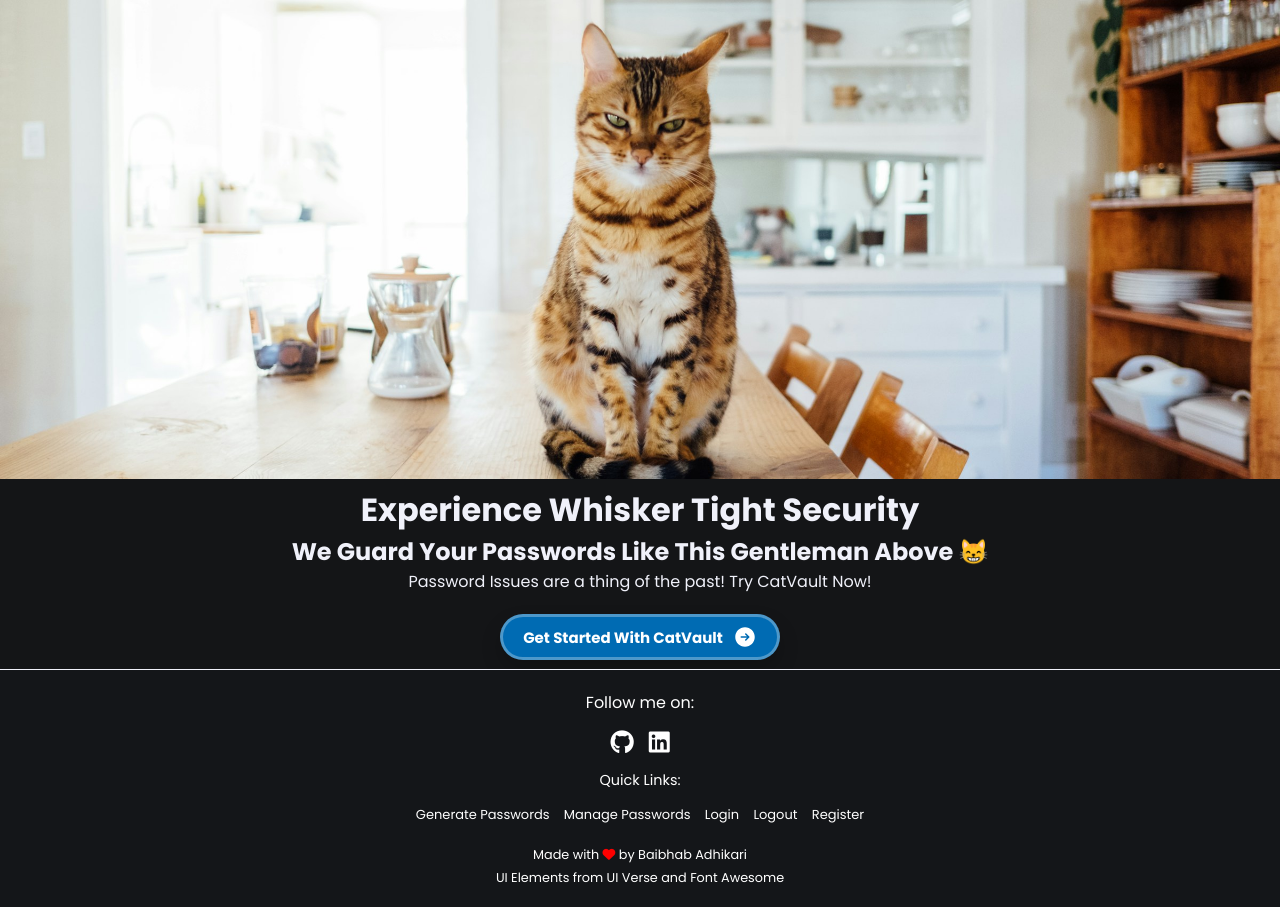
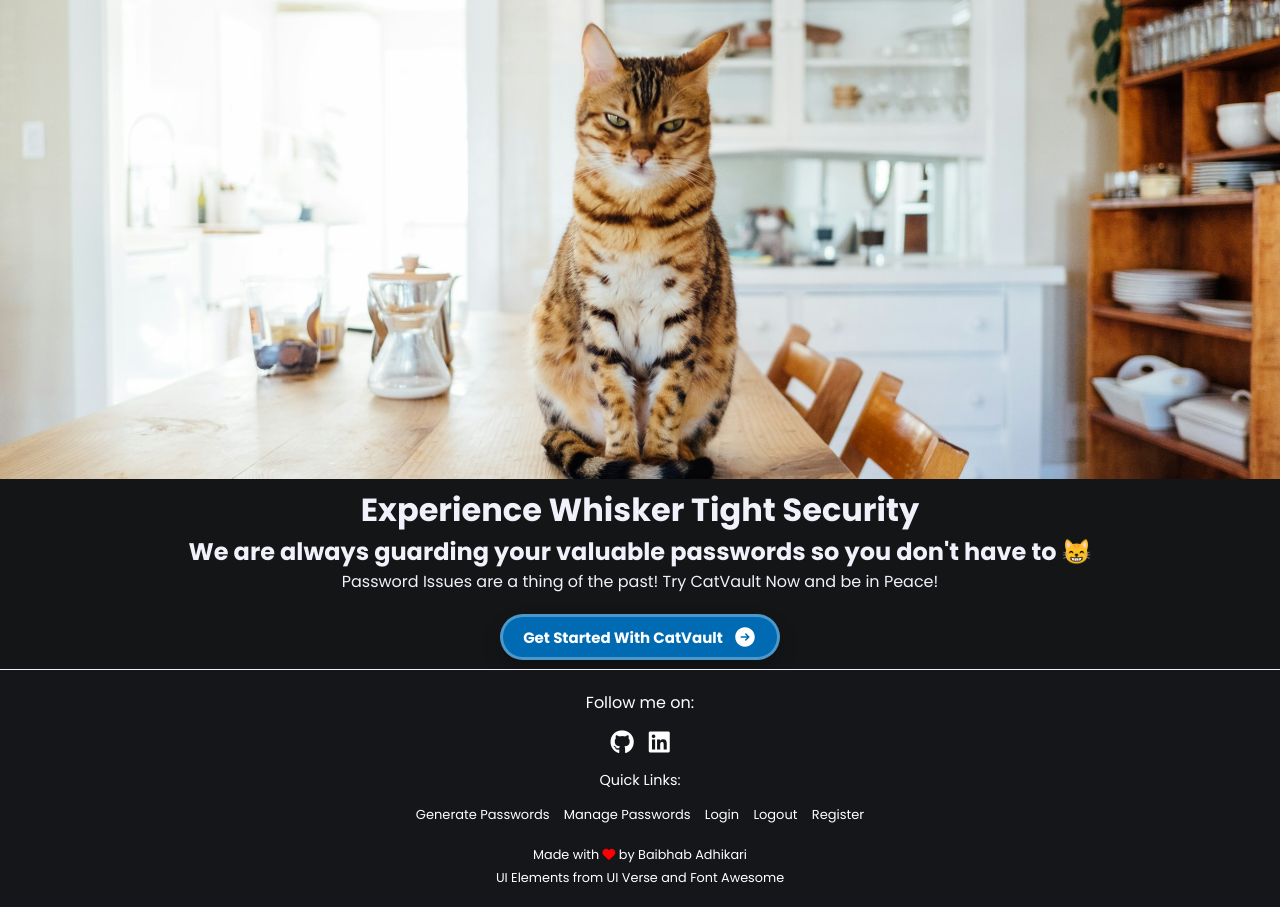
Before and after one commit to Baibhab-Adhikari/CatVault, a Flask app: page / in a window 1280 px wide. Shown: the part 151-1058 px from the top of the page. Run offline with Flask 3, Linux system fonts and the light colour scheme; parts of the project's set-up code (start-up, migrations or seed data) failed here and were passed over; some libraries are stand-ins or nearby versions; some web fonts are replaced.

Commit message:
feat: update homepage text for clarity

```diff
--- a/app/routes.py
+++ b/app/routes.py
@@ -14,6 +14,7 @@ def page_not_found(e):
 @app.route("/")
 def index() -> str:
     """renders the home page"""
+    logged_in = "user_id" in session  # bool flag to check if user is logged in
     return render_template("index.html")
 
 
--- a/app/templates/index.html
+++ b/app/templates/index.html
@@ -5,8 +5,8 @@ block main %}
   <img src="/static/cat1-hero.jpg" alt="Picture of Cute Cat" />
   <div class="herotext">
     <h1>Experience Whisker Tight Security</h1>
-    <h2>We Guard Your Passwords Like This Gentleman Above 😸</h2>
-    <p>Password Issues are a thing of the past! Try CatVault Now!</p>
+    <h2>We are always guarding your valuable passwords so you don't have to 😸</h2>
+    <p>Password Issues are a thing of the past! Try CatVault Now and be in Peace!</p>
 
     <!-- /* From Uiverse.io by adeladel522 */ -->
   </div>
--- a/app/templates/layout.html
+++ b/app/templates/layout.html
@@ -8,9 +8,7 @@
 
     <!-- favicon links -->
     <link rel="icon" type="image/svg+xml" href="/static/favicon.svg" />
-    {% block head %}
-
-    {% endblock %}
+    {% block head %} {% endblock %}
 
     <!-- custom font link -->
     <style>
```
